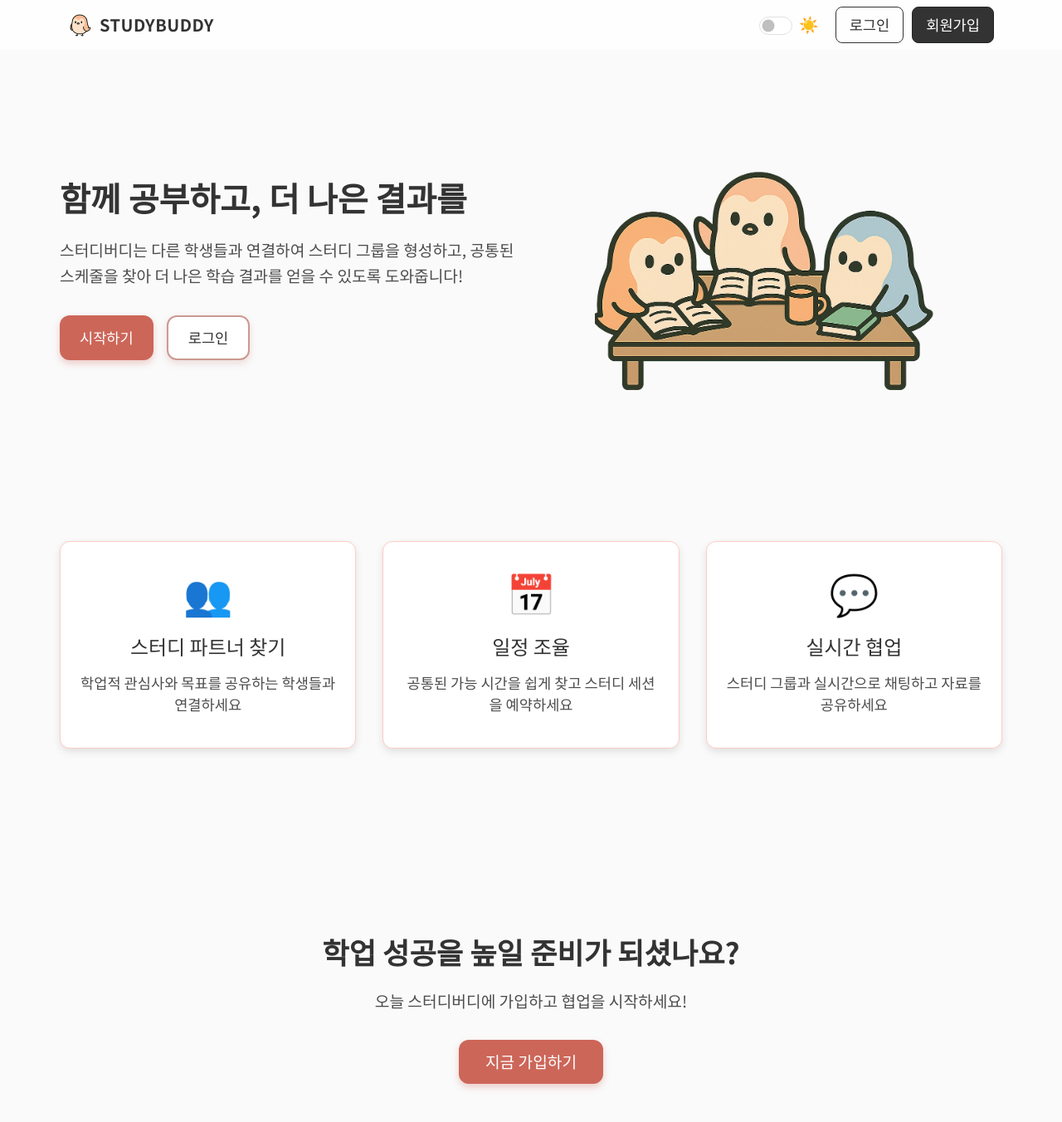
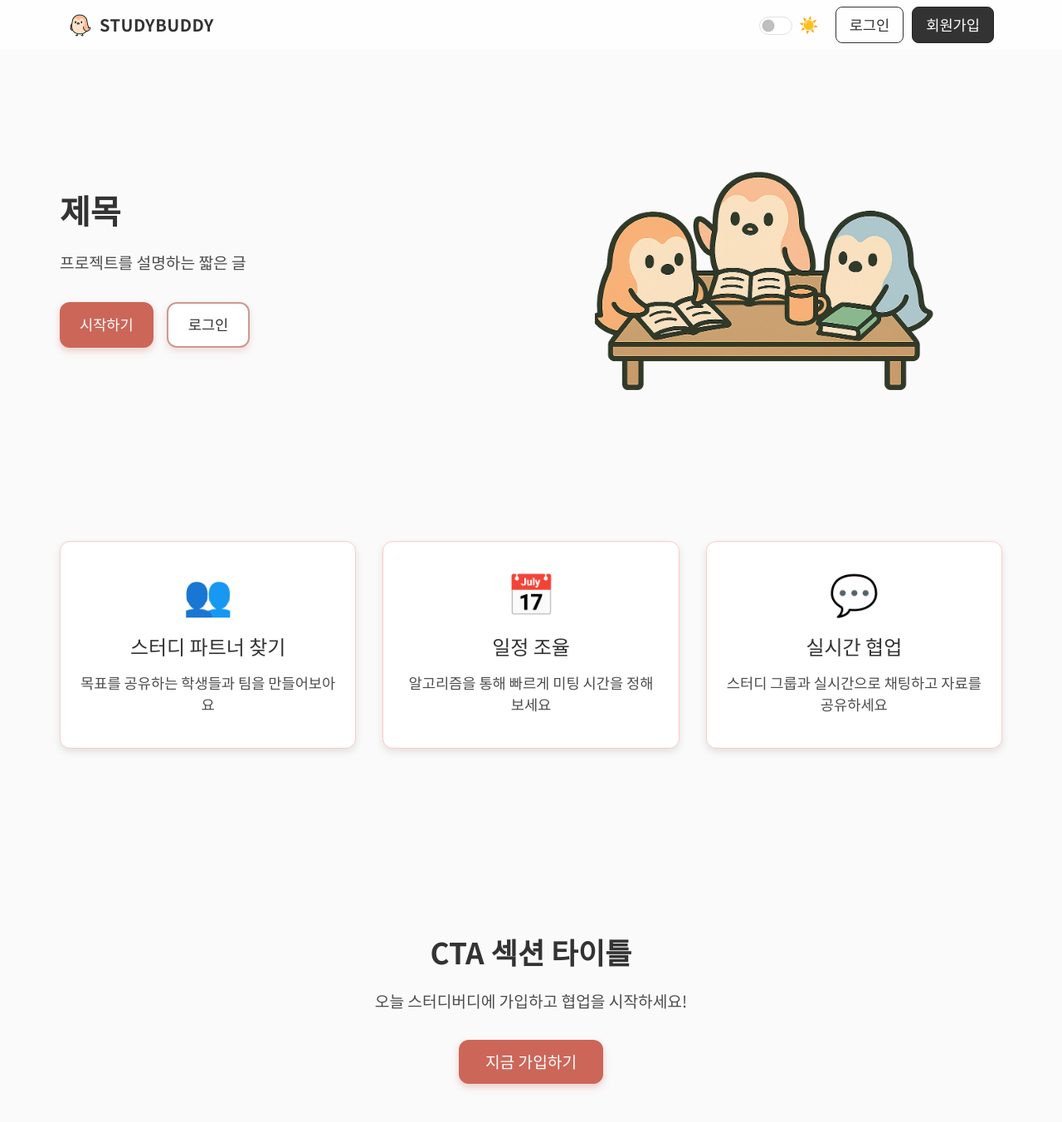
Before and after one commit to taejinchoi-cbnu/StudyBuddy, a React (Vite) app in the folder client/: page / in a window 1280 px wide. Shown: the top 1352 px of the page at 83% size. Built offline with nearby package versions, Linux system fonts and the light colour scheme; no server answers; a web font is replaced by a local one.

Commit message:
Comment: 용민이와 코드 리뷰

```diff
--- a/client/src/contexts/AuthContext.jsx
+++ b/client/src/contexts/AuthContext.jsx
@@ -76,11 +76,11 @@ export function AuthProvider({ children }) {
         setUserProfile(userData);
         return userData;
       } else {
-        console.error('User document does not exist');
+        console.error('사용자 파일이 존재하지 않습니다.');
         return null;
       }
     } catch (error) {
-      console.error('Error fetching user profile:', error);
+      console.error('유저 프로필을 가져오는데 문제가 발생했습니다:', error);
       return null;
     }
   }
--- a/client/src/contexts/DarkModeContext.jsx
+++ b/client/src/contexts/DarkModeContext.jsx
@@ -5,10 +5,15 @@ const DarkModeContext = createContext();
 
 // 다크모드 컨텍스트 제공자 컴포넌트
 export function DarkModeProvider({ children }) {
-  // 로컬 스토리지에서 이전 다크모드 상태를 로드
+  // 로컬 스토리지에서 이전 다크모드 상태를 로드 (에러 처리 추가)
   const [darkMode, setDarkMode] = useState(() => {
-    const savedMode = localStorage.getItem('darkMode');
-    return savedMode ? JSON.parse(savedMode) : false;
+    try {
+      const savedMode = localStorage.getItem('darkMode');
+      return savedMode ? JSON.parse(savedMode) : false;
+    } catch (error) {
+      console.error('다크모드 설정을 로드하는 중 오류가 발생했습니다:', error);
+      return false; // 오류 발생 시 기본값 사용
+    }
   });
 
   // 다크모드 토글 함수
@@ -18,7 +23,14 @@ export function DarkModeProvider({ children }) {
 
   // 다크모드 상태가 변경될 때마다 로컬 스토리지에 저장하고 body 클래스 업데이트
   useEffect(() => {
-    localStorage.setItem('darkMode', JSON.stringify(darkMode));
+    try {
+      localStorage.setItem('darkMode', JSON.stringify(darkMode));
+    } catch (error) {
+      console.error('다크모드 설정을 저장하는 중 오류가 발생했습니다:', error);
+    }
+
+    // 테마 전환 애니메이션을 위한 클래스 추가
+    document.body.classList.add('theme-transition');
 
     // body에 dark-mode 클래스 추가 또는 제거
     if (darkMode) {
@@ -26,6 +38,19 @@ export function DarkModeProvider({ children }) {
     } else {
       document.body.classList.remove('dark-mode');
     }
+
+    // 애니메이션이 끝난 후 transition 클래스 제거
+    const transitionEndHandler = () => {
+      document.body.classList.remove('theme-transition');
+    };
+
+    const timer = setTimeout(transitionEndHandler, 1000); // 전환 시간보다 조금 더 길게 설정
+
+    return () => {
+      clearTimeout(timer);
+      // 컴포넌트 언마운트 시 transition 클래스 제거
+      document.body.classList.remove('theme-transition');
+    };
   }, [darkMode]);
 
   // 프로바이더 값 설정
@@ -45,7 +70,7 @@ export function DarkModeProvider({ children }) {
 export function useDarkMode() {
   const context = useContext(DarkModeContext);
   if (context === undefined) {
-    throw new Error('useDarkMode must be used within a DarkModeProvider');
+    throw new Error('useDarkMode는 DarkModeProvider와 사용되어야 합니다.');
   }
   return context;
 }
--- a/client/src/pages/HomePage.jsx
+++ b/client/src/pages/HomePage.jsx
@@ -59,9 +59,9 @@ const HomePage = () => {
         {/* 히어로 섹션 */}
         <section className="hero-section">
           <div className="hero-content">
-            <h1 className="hero-title">함께 공부하고, 더 나은 결과를</h1>
+            <h1 className="hero-title">제목</h1>
             <p className="hero-text">
-              스터디버디는 다른 학생들과 연결하여 스터디 그룹을 형성하고, 공통된 스케줄을 찾아 더 나은 학습 결과를 얻을 수 있도록 도와줍니다!
+              프로젝트를 설명하는 짧은 글
             </p>
             {currentUser ? (
               <button
@@ -95,7 +95,7 @@ const HomePage = () => {
               src={logoHome}
               alt="스터디버디 일러스트레이션"
               className="hero-image"
-              loading="eager" // 중요 이미지 빠르게 로딩
+              loading="eager"
             />
           </div>
         </section>
@@ -105,13 +105,13 @@ const HomePage = () => {
           <FeatureCard
             icon="👥"
             title="스터디 파트너 찾기"
-            description="학업적 관심사와 목표를 공유하는 학생들과 연결하세요"
+            description="목표를 공유하는 학생들과 팀을 만들어보아요"
           />
 
           <FeatureCard
             icon="📅"
             title="일정 조율"
-            description="공통된 가능 시간을 쉽게 찾고 스터디 세션을 예약하세요"
+            description="알고리즘을 통해 빠르게 미팅 시간을 정해보세요"
           />
 
           <FeatureCard
@@ -124,7 +124,7 @@ const HomePage = () => {
         {/* CTA 섹션 - 로그인 상태가 아닐 때만 표시 */}
         {!currentUser && (
           <section className="cta-section">
-            <h2 className="cta-title">학업 성공을 높일 준비가 되셨나요?</h2>
+            <h2 className="cta-title">CTA 섹션 타이틀</h2>
             <p className="cta-text">오늘 스터디버디에 가입하고 협업을 시작하세요!</p>
             <button
               type="button"
--- a/client/src/styles/Navigation.css
+++ b/client/src/styles/Navigation.css
@@ -28,7 +28,6 @@
   transition: background-color var(--transition-normal);
 }
 
-/* 홈페이지 특수 네비게이션 바 */
 .transparent-navbar.home-navbar {
   background-color: rgba(255, 255, 255, 0.8) !important;
   box-shadow: none !important;
--- a/client/src/styles/Variables.css
+++ b/client/src/styles/Variables.css
@@ -39,7 +39,7 @@
   --transition-slow: 0.5s ease;
 }
 
-/* 다크모드 변수 재정의 */
+/* 다크모드 변수 */
 .dark-mode {
   --primary-color: #664d4a;
   --primary-dark: #50403e;
@@ -51,3 +51,12 @@
   --hover-shadow: 0 6px 15px rgba(0, 0, 0, 0.4);
   --border-color: #50403e;
 }
+
+/* 테마 전환 애니메이션을 위한 CSS */
+.theme-transition,
+.theme-transition *,
+.theme-transition *:before,
+.theme-transition *:after {
+  transition: all 0.4s ease-in-out !important;
+  transition-delay: 0 !important;
+}
```
Also changed, not shown: 1 other file (tests, documents, lock files or other folders).
